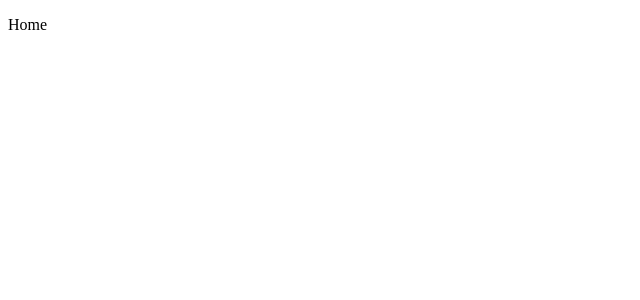
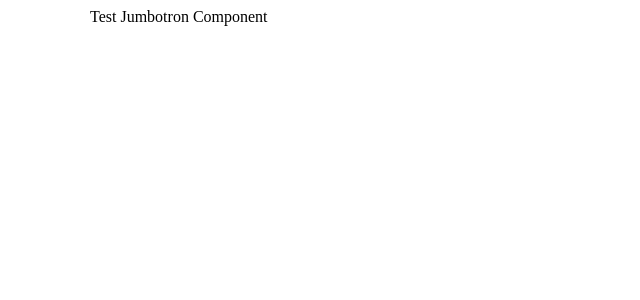
Before and after one commit to ohmymario/netflix-clone, a React (Create React App) app: page / in a window 1280 px wide. Shown: the top 300 px of the page, without its empty margins (0-640 px from the left). Built offline with nearby package versions, Linux system fonts and the light colour scheme.

Commit message:
Add Jumbotron Component

```diff
--- a/src/App.js
+++ b/src/App.js
@@ -1,16 +1,14 @@
 import React from 'react';
-import {
-  BrowserRouter as Router,
-  Switch,
-  Route
-} from "react-router-dom";
+import { BrowserRouter as Router, Switch, Route } from 'react-router-dom';
+
+import Jumbotron from './components/jumbotron';
 
 function App() {
   return (
     <Router>
       <Switch>
         <Route exact path="/">
-              <p>Home</p>
+          <Jumbotron />
         </Route>
         <Route path="/signin">
           <p>Signin</p>
--- /dev/null
+++ b/src/components/jumbotron/index.js
@@ -0,0 +1,14 @@
+import React from 'react';
+import PropTypes from 'prop-types';
+import { Inner } from './styles/jumbotron';
+
+const Jumbotron = (props) => {
+  const { direction = 'row' } = props;
+  return <Inner direction={direction}>Test Jumbotron Component</Inner>;
+};
+
+Jumbotron.propTypes = {
+  direction: PropTypes.string,
+};
+
+export default Jumbotron;
--- /dev/null
+++ b/src/components/jumbotron/styles/jumbotron.js
@@ -0,0 +1,18 @@
+import styled from 'styled-components/macro';
+
+const Inner = styled.div`
+  display: flex;
+  justify-content: space-between;
+  align-items: center;
+  max-width: 1100px;
+  margin: auto;
+  width: 100%;
+
+  flex-direction: ${({ direction }) => direction};
+
+  @media (max-width: 1000px) {
+    flex-direction: column;
+  }
+`;
+
+export { Inner };
--- a/src/reportWebVitals.js
+++ b/src/reportWebVitals.js
@@ -1,4 +1,4 @@
-const reportWebVitals = onPerfEntry => {
+const reportWebVitals = (onPerfEntry) => {
   if (onPerfEntry && onPerfEntry instanceof Function) {
     import('web-vitals').then(({ getCLS, getFID, getFCP, getLCP, getTTFB }) => {
       getCLS(onPerfEntry);
```
Also changed, not shown: package.json (+16 -2 lines), 1 other file (tests, documents, lock files or other folders). Lines whose indentation alone changed are shown as unchanged.
